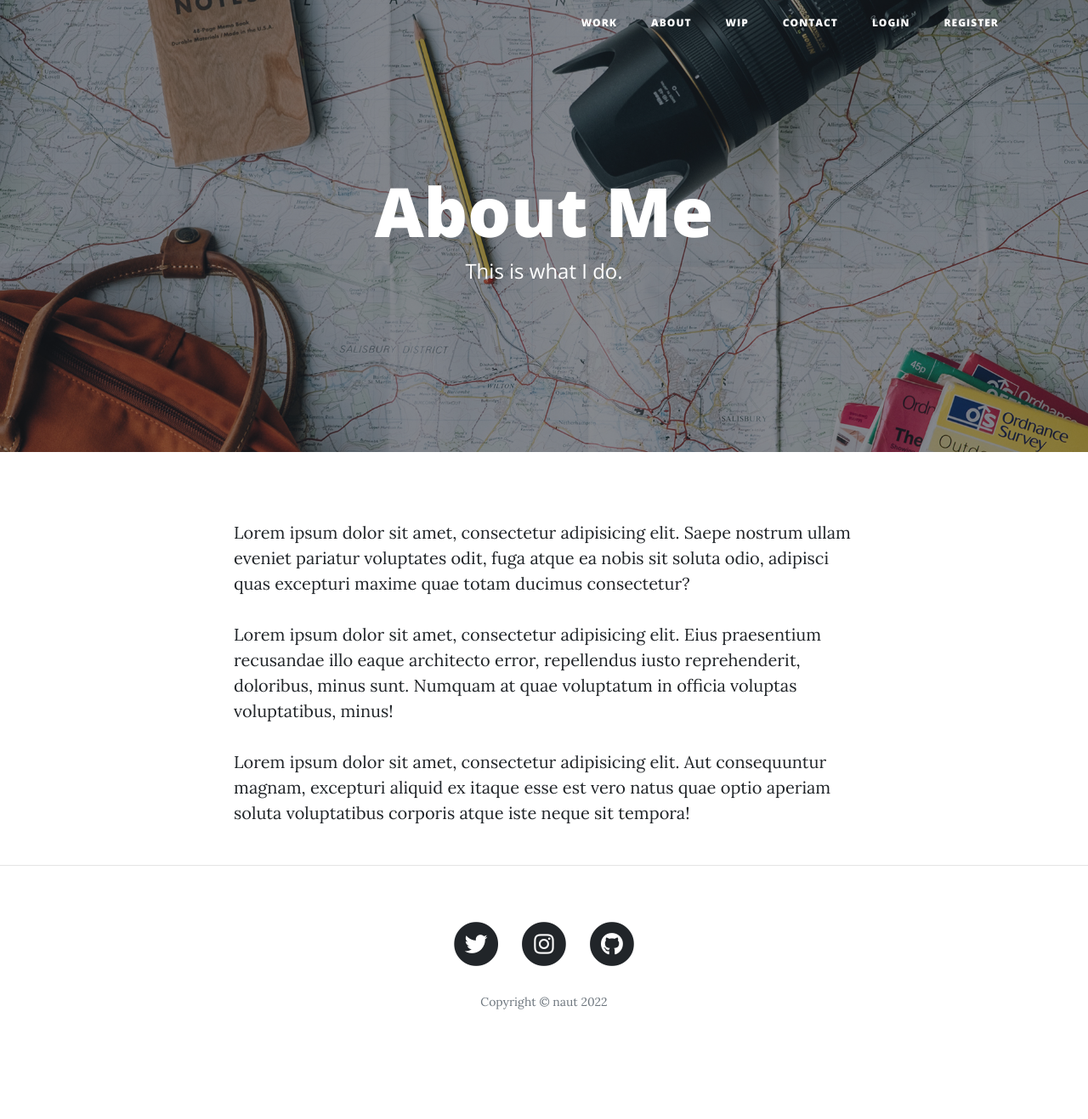
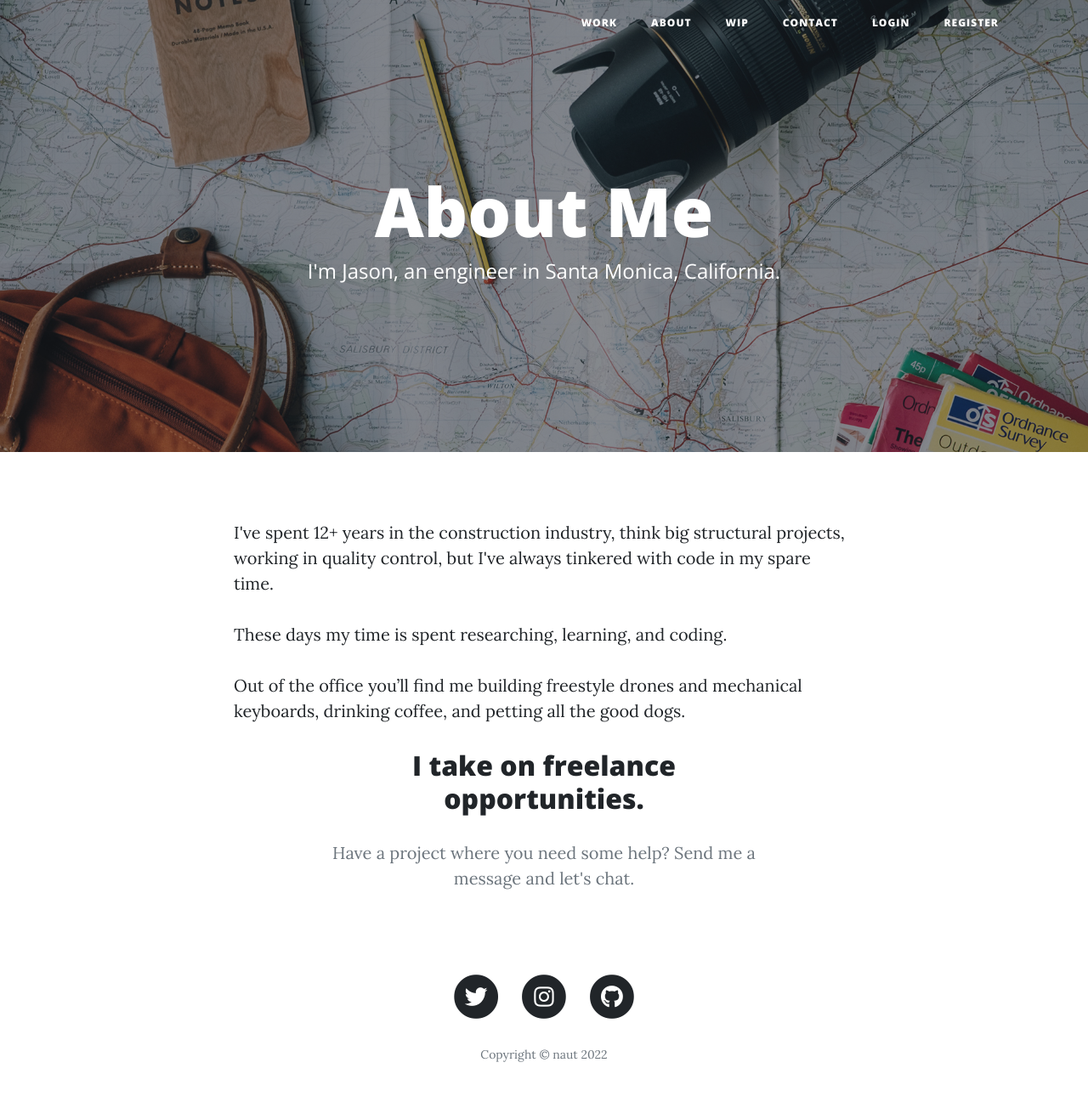
Before and after one commit to nautxx/blog_naut, a Flask app: page /about in a window 1280 px wide. Shown: the whole page at 85% size. Before the commit the page ends 1188 px from the top, so only its background shows below. Run offline with Flask 2, Linux system fonts and the light colour scheme; some libraries are stand-ins or nearby versions.

Commit message:
Update about.html

```diff
--- a/templates/about.html
+++ b/templates/about.html
@@ -8,7 +8,7 @@
         <div class="col-lg-8 col-md-10 mx-auto">
           <div class="page-heading">
             <h1>About Me</h1>
-            <span class="subheading">This is what I do.</span>
+            <span class="subheading">I'm Jason, an engineer in Santa Monica, California.</span>
           </div>
         </div>
       </div>
@@ -19,13 +19,24 @@
   <div class="container">
     <div class="row">
       <div class="col-lg-8 col-md-10 mx-auto">
-        <p>Lorem ipsum dolor sit amet, consectetur adipisicing elit. Saepe nostrum ullam eveniet pariatur voluptates odit, fuga atque ea nobis sit soluta odio, adipisci quas excepturi maxime quae totam ducimus consectetur?</p>
-        <p>Lorem ipsum dolor sit amet, consectetur adipisicing elit. Eius praesentium recusandae illo eaque architecto error, repellendus iusto reprehenderit, doloribus, minus sunt. Numquam at quae voluptatum in officia voluptas voluptatibus, minus!</p>
-        <p>Lorem ipsum dolor sit amet, consectetur adipisicing elit. Aut consequuntur magnam, excepturi aliquid ex itaque esse est vero natus quae optio aperiam soluta voluptatibus corporis atque iste neque sit tempora!</p>
+        <p>I've spent 12+ years in the construction industry, think big structural projects, working in quality control, but I've always tinkered with code in my spare time. </p>
+        <p>These days my time is spent researching, learning, and coding.</p>
+        <p>Out of the office you’ll find me building freestyle drones and mechanical keyboards, drinking coffee, and petting all the good dogs.</p>
       </div>
     </div>
   </div>
 
-  <hr>
+<!-- Contact-->
+<section class="page-section" id="contact">
+  <div class="container px-4 px-lg-5">
+      <div class="row gx-4 gx-lg-5 justify-content-center">
+          <div class="col-lg-8 col-xl-6 text-center">
+              <h2 class="mt-0">I take on freelance opportunities.</h2>
+              <p class="text-muted mb-5">Have a project where you need some help? Send me a message and let's chat.</p>
+          </div>
+      </div>
 
-  {% include "footer.html" %}
+  </div>
+</section>
+
+{% include "footer.html" %}
```
